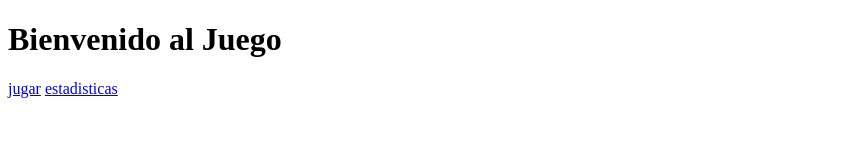
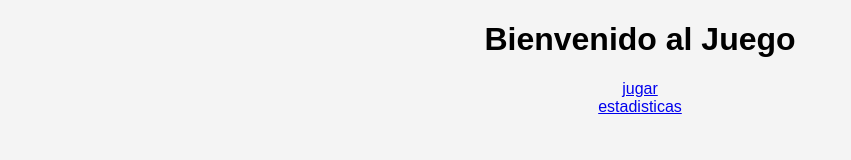
Before and after one commit to jeresieT/proyectoJuegoColgado, a plain HTML site: page index.html in a window 1280 px wide. Shown: the whole page, without its empty margins (0-851 px from the left). Drawn offline with Linux system fonts and the light colour scheme.

Commit message:
fase final

```diff
--- a/index.html
+++ b/index.html
@@ -5,6 +5,7 @@
     <meta charset="UTF-8">
     <meta name="viewport" content="width=device-width, initial-scale=1.0">
     <title>Welcome</title>
+    <link rel="stylesheet" href="css/estilo1.css">
 </head>
 
 <body>
```
